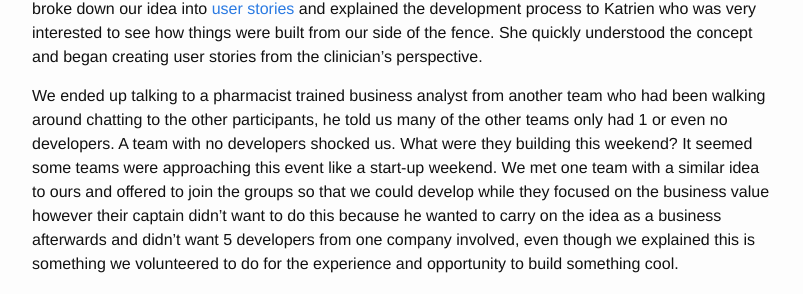
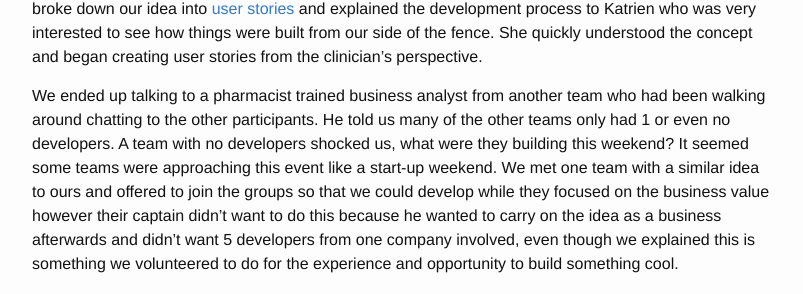
Before and after one commit to KyleDavidsonPro/kyledavidsonpro.github.com, a Jekyll site: the page built from _posts/2016-03-20-mHealth.md, in a window 1280 px wide and 900 px high, scrolled down 2668 px. Shown: the part 173-467 px from the top of the window, without its empty margins (238-1041 px from the left). Built offline with Jekyll 4.4.1, drawn with Linux system fonts in a browser that asks for light colours.

Commit message:
no message

```diff
--- a/_posts/2016-03-20-mHealth.md
+++ b/_posts/2016-03-20-mHealth.md
@@ -33,7 +33,7 @@ Initially we were concerned about this but actually it worked very well, because
 
 That night there was a workshop around creating a Business Model Canvas, initially this is something we didn't pay much attention to. As developers we were more focused on creating a Kanban board, we broke down our idea into [user stories](https://www.mountaingoatsoftware.com/agile/user-stories) and explained the development process to Katrien who was very interested to see how things were built from our side of the fence. She quickly understood the concept and began creating user stories from the clinician’s perspective.
 
-We ended up talking to a pharmacist trained business analyst from another team who had been walking around chatting to the other participants, he told us many of the other teams only had 1 or even no developers. A team with no developers shocked us. What were they building this weekend? It seemed some teams were approaching this event like a start-up weekend. We met one team with a similar idea to ours and offered to join the groups so that we could develop while they focused on the business value however their captain didn't want to do this because he wanted to carry on the idea as a business afterwards and didn't want 5 developers from one company involved, even though we explained this is something we volunteered to do for the experience and opportunity to build something cool.
+We ended up talking to a pharmacist trained business analyst from another team who had been walking around chatting to the other participants. He told us many of the other teams only had 1 or even no developers. A team with no developers shocked us, what were they building this weekend? It seemed some teams were approaching this event like a start-up weekend. We met one team with a similar idea to ours and offered to join the groups so that we could develop while they focused on the business value however their captain didn't want to do this because he wanted to carry on the idea as a business afterwards and didn't want 5 developers from one company involved, even though we explained this is something we volunteered to do for the experience and opportunity to build something cool.
 
 The pharmacist we met asked us about our Business Model Canvas, of course at this moment we still didn't have one. Honestly we didn't see the importance of it, we were focused on building the product and naively thought it was something focused around making money, which to us wasn't important. We asked him if he could explain to us how it works and he drove an hour-long discussion about our product as a business. He helped us to establish the detail of our marketing channels, value propositions, revenue streams and cost structures. As developers our customer ended at the patient, this solution was for them to make their life easier, but what we hadn't thought about was the business value this solution could bring for the likes of pharmaceutical companies and governments.
 
```
